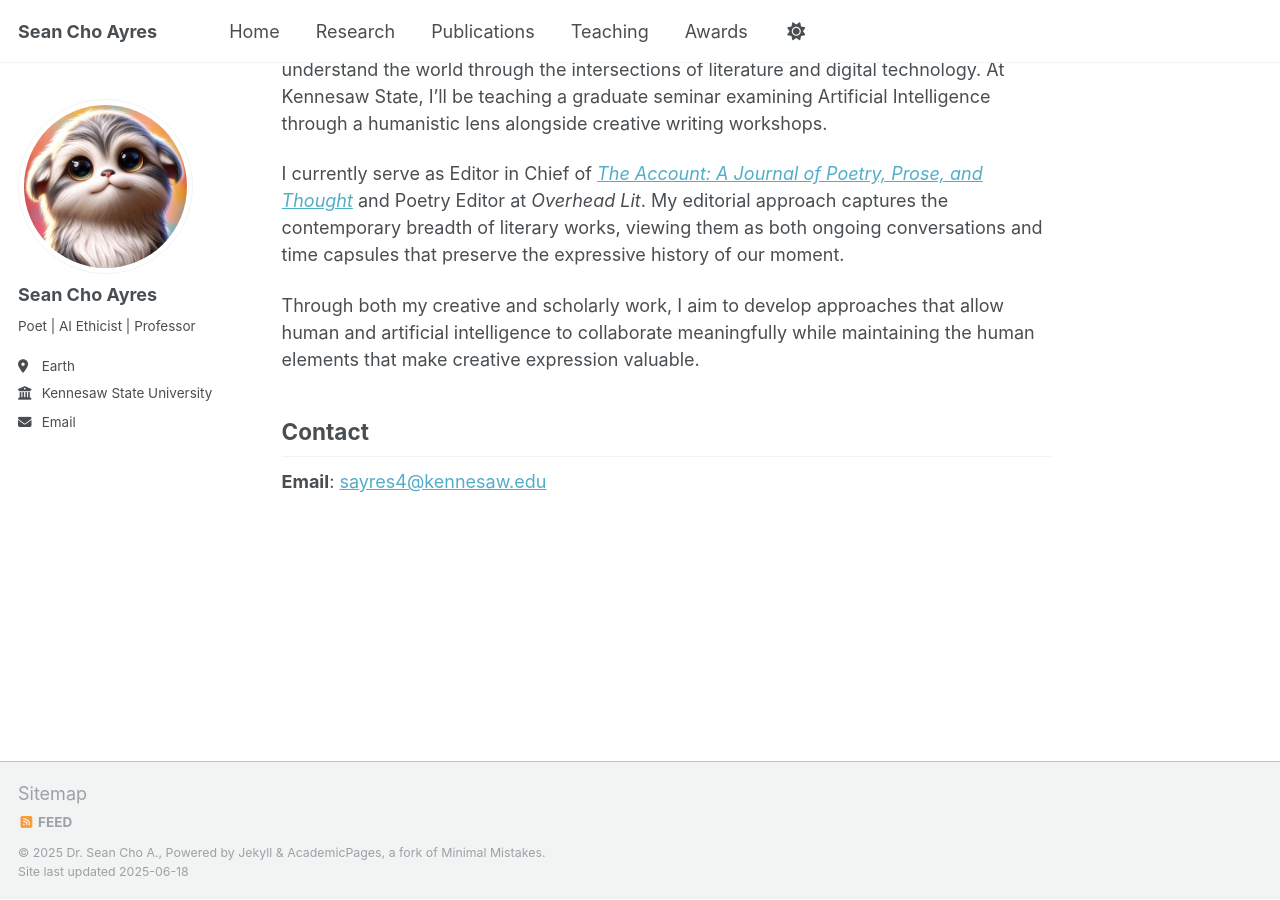
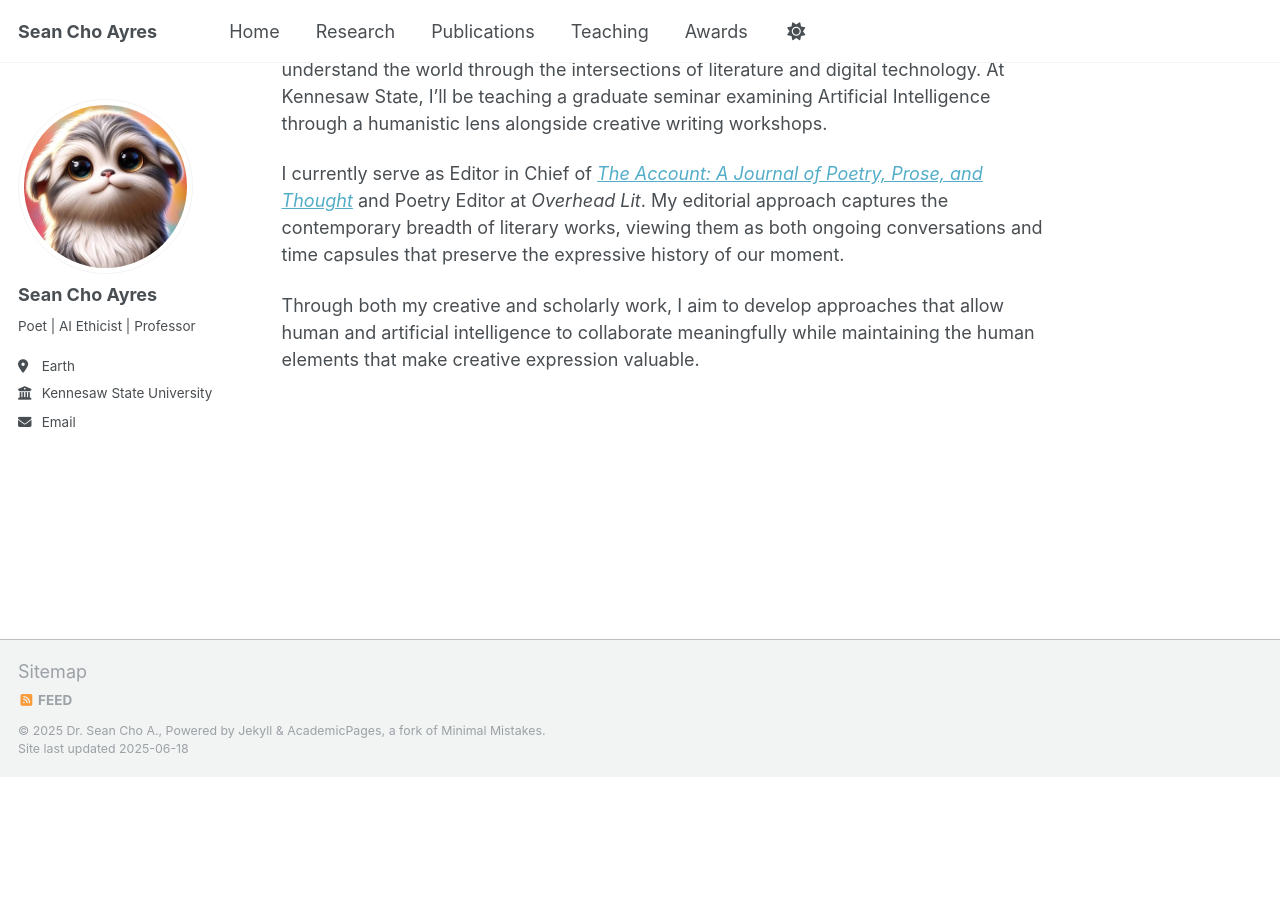
Before and after one commit to seanchoa/seanchoa, a Jekyll site: the page built from index.md, in a window 1280 px wide and 900 px high, scrolled down 638 px. Built offline with Jekyll 4.4.1, drawn with Linux system fonts in a browser that asks for light colours; after the commit the page ends 1415 px from its top, so only the background shows below that.

Commit message:
Update index.md

```diff
--- a/index.md
+++ b/index.md
@@ -21,7 +21,3 @@ In my teaching, I use humanities frameworks to build community and help students
 I currently serve as Editor in Chief of [*The Account: A Journal of Poetry, Prose, and Thought*](https://theaccountmagazine.com) and Poetry Editor at *Overhead Lit*. My editorial approach captures the contemporary breadth of literary works, viewing them as both ongoing conversations and time capsules that preserve the expressive history of our moment.
 
 Through both my creative and scholarly work, I aim to develop approaches that allow human and artificial intelligence to collaborate meaningfully while maintaining the human elements that make creative expression valuable.
-
-## Contact
-
-**Email**: [sayres4@kennesaw.edu](mailto:sayres4@kennesaw.edu)
```
